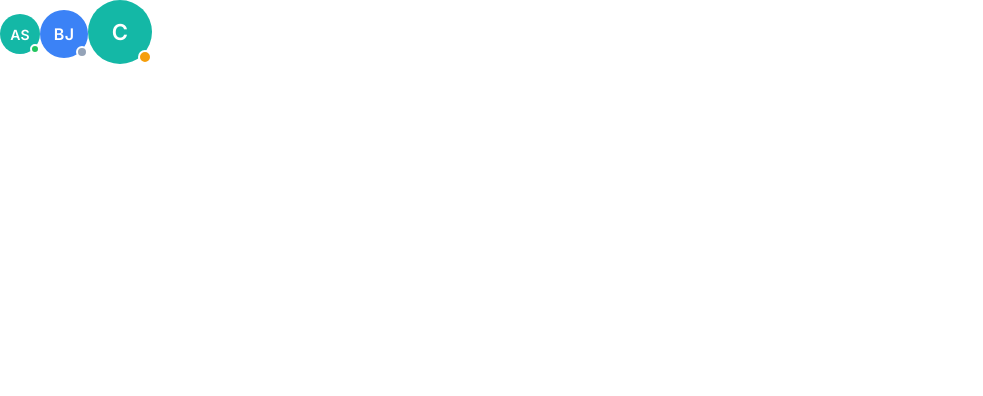
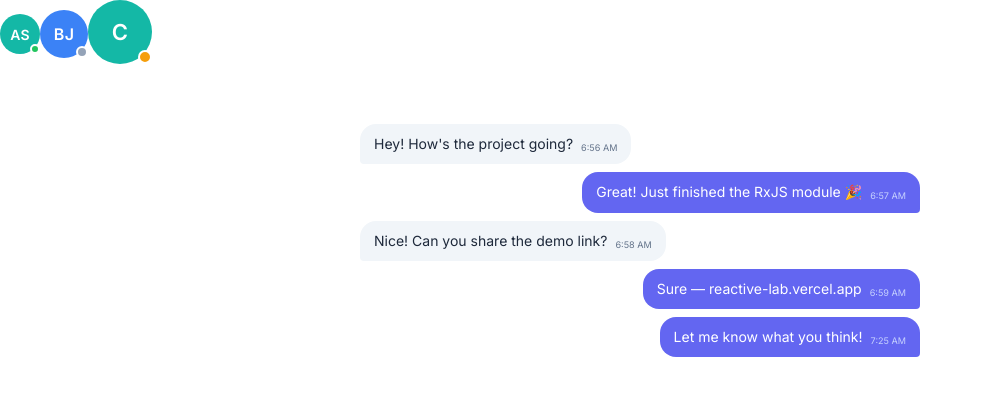
Before and after one commit to DebjaniGh/reactive-chat, an Angular app: page / in a window 1280 px wide. Shown: the top 396 px of the page, without its empty margins (0-983 px from the left). Built offline with nearby package versions, Linux system fonts and the light colour scheme.

Commit message:
Add message bubble component with test data and styling

```diff
--- a/src/app/app.component.html
+++ b/src/app/app.component.html
@@ -1,3 +1,8 @@
 <app-avatar name="Alice Smith" size="md" [status]="'online'" />
 <app-avatar [src]="user.avatarUrl" name="Bob Jones" size="lg" [status]="'offline'" />
 <app-avatar name="Carol" size="xl" [status]="'away'" />
+<div style="max-width: 600px; margin: 40px auto; display: flex; flex-direction: column; gap: 8px; padding: 20px;">
+  @for (msg of testMessages; track msg.id) {
+    <app-msg-bubble [message]="msg" />
+  }
+</div>
--- a/src/app/app.component.ts
+++ b/src/app/app.component.ts
@@ -1,11 +1,12 @@
 import { Component } from '@angular/core';
 import { AvatarComponent } from './shared/components/avatar/avatar.component';
-import { User } from './models/chat.model';
+import { Message, User } from './models/chat.model';
+import { MsgBubbleComponent } from "./features/chat/msg-bubble/msg-bubble.component";
 
 @Component({
   selector: 'app-root',
   standalone: true,
-  imports: [AvatarComponent],
+  imports: [AvatarComponent, MsgBubbleComponent],
   templateUrl: './app.component.html',
   styleUrl: './app.component.scss'
 })
@@ -16,7 +17,60 @@ export class AppComponent {
     id: '1',
     name: 'Debjani Ghosh',
     avatarUrl: null,
-    isOnline: true,
+    status: 'online',
     lastSeen: null,
   };
+
+  testMessages: Message[] = [
+    {
+      id: 'm1',
+      conversationId: 'conv-1',
+      senderId: 'user-2',
+      type: 'text',
+      content: "Hey! How's the project going?",
+      timestamp: new Date(Date.now() - 30 * 60000),
+      status: 'read',
+      isOwn: false
+    },
+    {
+      id: 'm2',
+      conversationId: 'conv-1',
+      senderId: 'user-1',
+      type: 'text',
+      content: 'Great! Just finished the RxJS module 🎉',
+      timestamp: new Date(Date.now() - 29 * 60000),
+      status: 'read',
+      isOwn: true
+    },
+    {
+      id: 'm3',
+      conversationId: 'conv-1',
+      senderId: 'user-2',
+      type: 'text',
+      content: 'Nice! Can you share the demo link?',
+      timestamp: new Date(Date.now() - 28 * 60000),
+      status: 'read',
+      isOwn: false
+    },
+    {
+      id: 'm4',
+      conversationId: 'conv-1',
+      senderId: 'user-1',
+      type: 'text',
+      content: 'Sure — reactive-lab.vercel.app',
+      timestamp: new Date(Date.now() - 27 * 60000),
+      status: 'delivered',
+      isOwn: true
+    },
+    {
+      id: 'm5',
+      conversationId: 'conv-1',
+      senderId: 'user-1',
+      type: 'text',
+      content: 'Let me know what you think!',
+      timestamp: new Date(Date.now() - 1 * 60000),
+      status: 'sending',
+      isOwn: true
+    }
+  ];
 }
--- a/src/app/features/chat/msg-bubble/msg-bubble.component.html
+++ b/src/app/features/chat/msg-bubble/msg-bubble.component.html
@@ -1 +1,9 @@
-<p>msg-bubble works!</p>
+<!-- src/app/features/chat/msg-bubble/msg-bubble.component.html -->
+<div
+  class="msg-bubble"
+  [class.msg-bubble--own]="message.isOwn"
+  [class.msg-bubble--other]="!message.isOwn"
+>
+  <p class="msg-bubble__text">{{ message.content }}</p>
+  <span class="msg-bubble__time">{{ message.timestamp | date:'shortTime' }}</span>
+</div>
--- a/src/app/features/chat/msg-bubble/msg-bubble.component.scss
+++ b/src/app/features/chat/msg-bubble/msg-bubble.component.scss
@@ -0,0 +1,72 @@
+// src/app/features/chat/msg-bubble/msg-bubble.component.scss
+:host {
+  display: flex;
+}
+
+.msg-bubble {
+  display: inline-flex;
+  align-items: flex-end;
+  gap: 8px;
+  max-width: 70%;
+  padding: 10px 14px;
+  border-radius: 16px;
+  line-height: 1.45;
+
+  &--own {
+    margin-left: auto;
+    background-color: #6366f1;
+    color: #ffffff;
+    border-bottom-right-radius: 4px;
+  }
+
+  &--other {
+    margin-right: auto;
+    background-color: #f1f5f9;
+    color: #1e293b;
+    border-bottom-left-radius: 4px;
+  }
+
+  &__text {
+    word-break: break-word;
+  }
+
+  &__meta {
+    display: flex;
+    align-items: center;
+    gap: 4px;
+    flex-shrink: 0;
+  }
+
+  &__time {
+    font-size: 0.65rem;
+    white-space: nowrap;
+
+    .msg-bubble--own & {
+      color: #c7d2fe;
+    }
+
+    .msg-bubble--other & {
+      color: #64748b;
+    }
+  }
+
+  &__status {
+    font-size: 0.65rem;
+
+    &--sending {
+      color: #a5b4fc;
+    }
+
+    &--sent {
+      color: #c7d2fe;
+    }
+
+    &--delivered {
+      color: #c7d2fe;
+    }
+
+    &--read {
+      color: #67e8f9;
+    }
+  }
+}
--- a/src/app/models/chat.model.ts
+++ b/src/app/models/chat.model.ts
@@ -2,7 +2,7 @@ export interface User {
   id: string;
   name: string;
   avatarUrl: string | null;
-  isOnline: boolean;
+  status: 'online' | 'offline' | 'away';
   lastSeen: Date | null;
 }
 
```
Also changed, not shown: src/app/features/chat/msg-bubble/msg-bubble.component.ts (+5 -3 lines).
